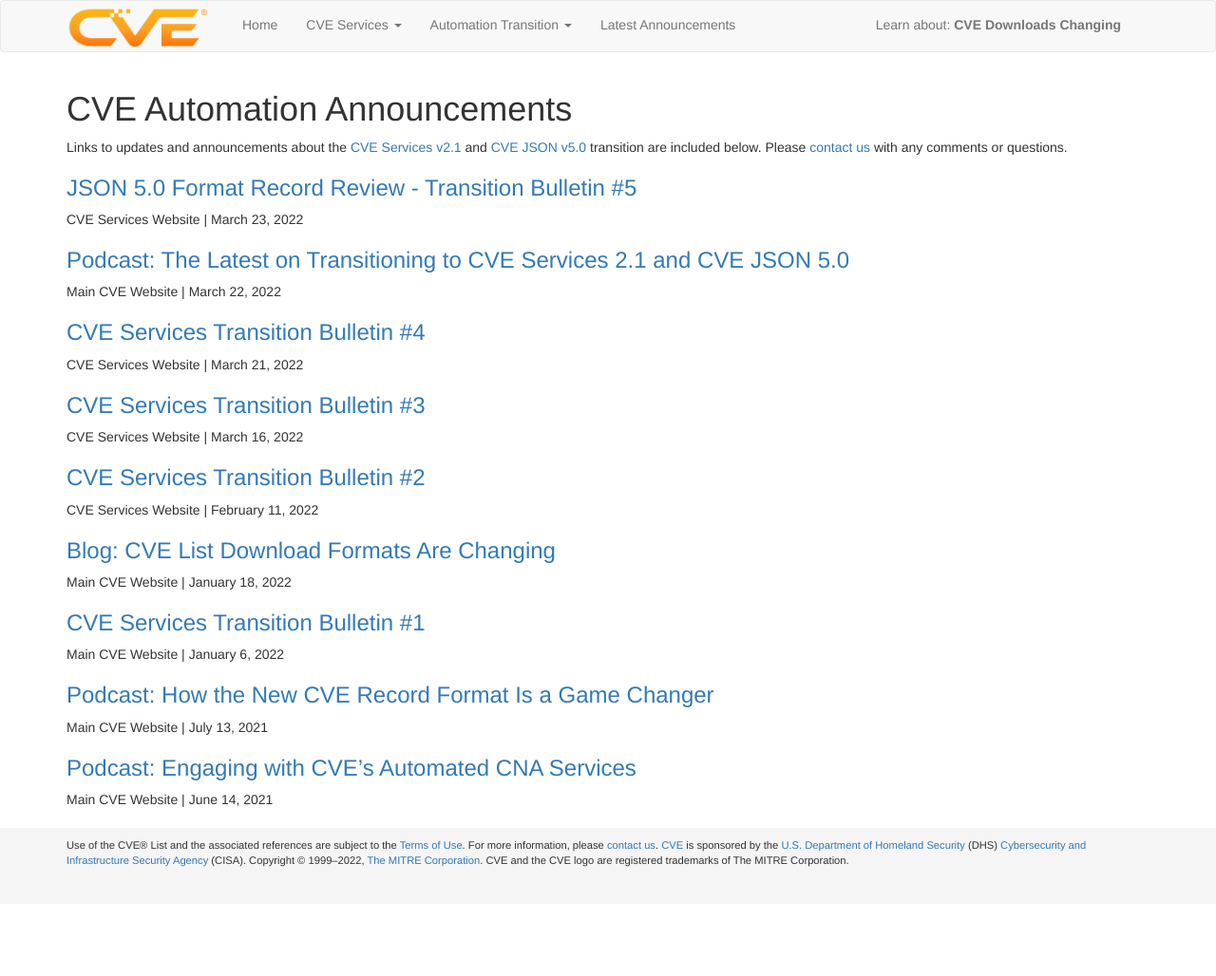
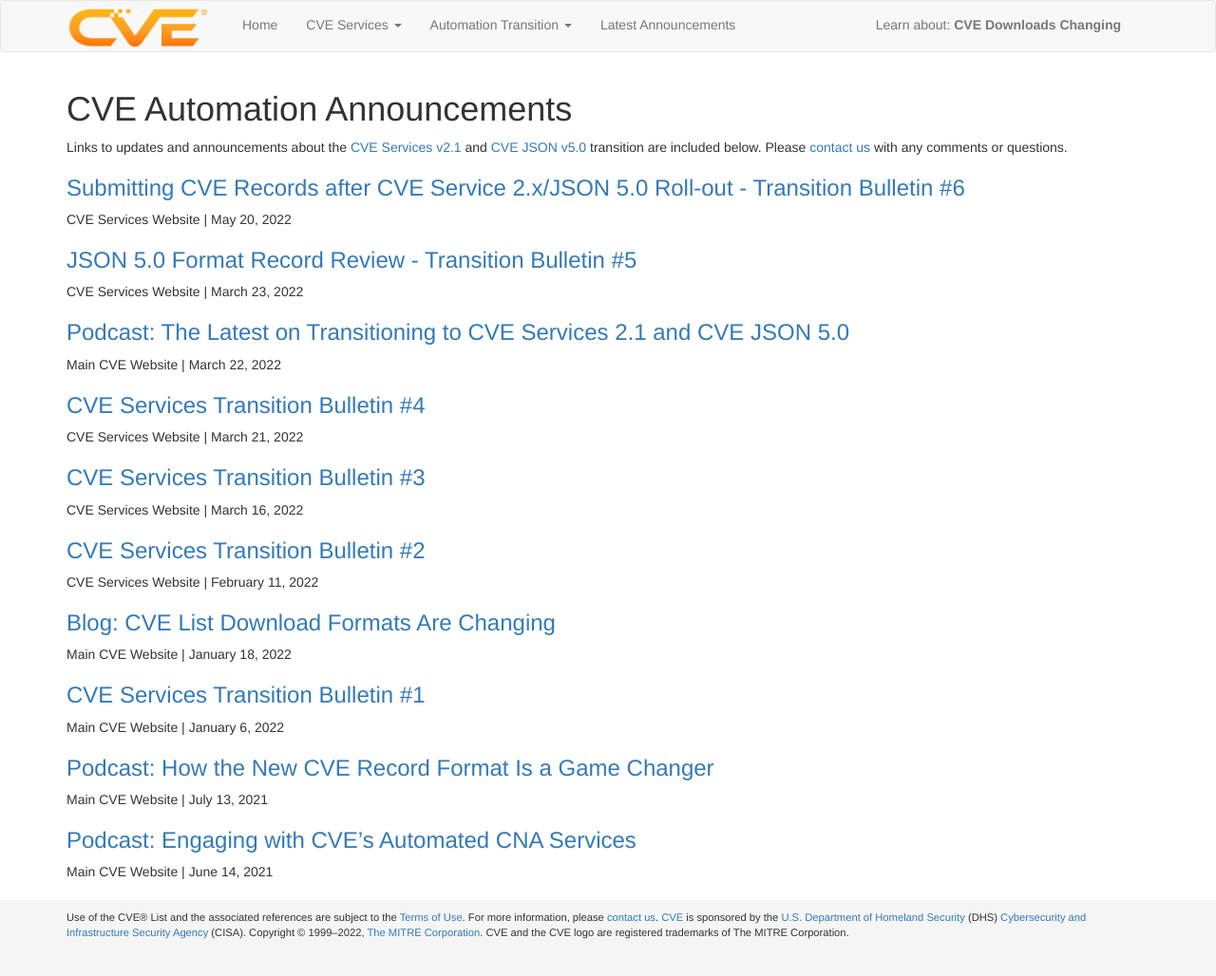
Before and after one commit to CVEProject/cveproject.github.io, a Jekyll site: the page built from automation-announcements.md, in a window 1280 px wide. Shown: the whole page at 95% size. Built offline with Jekyll 4.4.1, drawn with Linux system fonts in a browser that asks for light colours; nearby versions of some CDN libraries; before the commit the page ends 952 px from its top, so only the background shows below that.

Commit message:
Update automation-announcements.md
Add Bulletin #6

```diff
--- a/automation-announcements.md
+++ b/automation-announcements.md
@@ -4,6 +4,9 @@ layout: page
 ---
 
 Links to updates and announcements about the [CVE Services v2.1](https://github.com/CVEProject/cve-services) and [CVE JSON v5.0](https://github.com/CVEProject/cve-schema/blob/master/schema/v5.0/CVE_JSON_5.0_schema.json) transition are included below. Please [contact us](https://cveform.mitre.org/) with any comments or questions.
+
+### [Submitting CVE Records after CVE Service 2.x/JSON 5.0 Roll-out - Transition Bulletin #6](https://cveproject.github.io/automation-transition#bulletin-number-6)
+CVE Services Website | May 20, 2022
 
 ### [JSON 5.0 Format Record Review - Transition Bulletin #5](https://cveproject.github.io/automation-transition#bulletin-number-5)
 CVE Services Website | March 23, 2022
```
